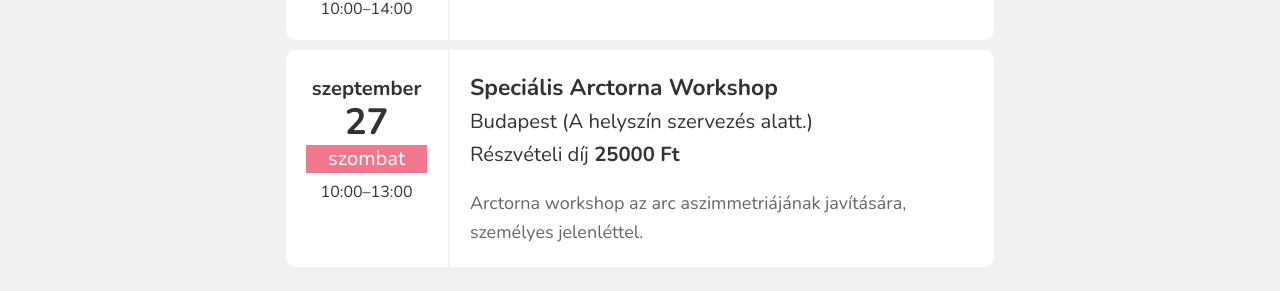
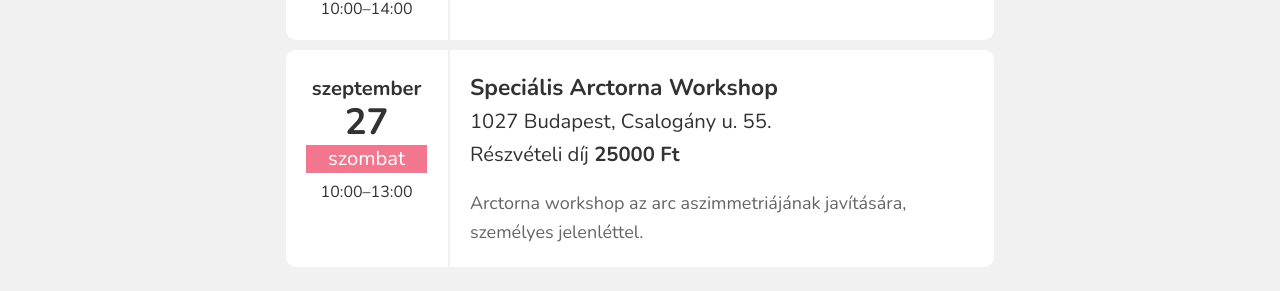
Before and after one commit to monikamudra/arctorna, a Jekyll site: the page built from workshop.md, in a window 1280 px wide and 900 px high, scrolled down 2235 px. Shown: the part 152-443 px from the top of the window. Built offline with Jekyll 4.4.1, drawn with Linux system fonts in a browser that asks for light colours.

Commit message:
Update workshop event

```diff
--- a/_data/workshop.yaml
+++ b/_data/workshop.yaml
@@ -64,6 +64,6 @@ events:
     title: Speciális Arctorna Workshop
     description: >-
       Arctorna workshop az arc aszimmetriájának javítására, személyes jelenléttel.
-    address: Budapest (A helyszín szervezés alatt.)
+    address: 1027 Budapest, Csalogány u. 55.
     price: 25000
     full: false
```
